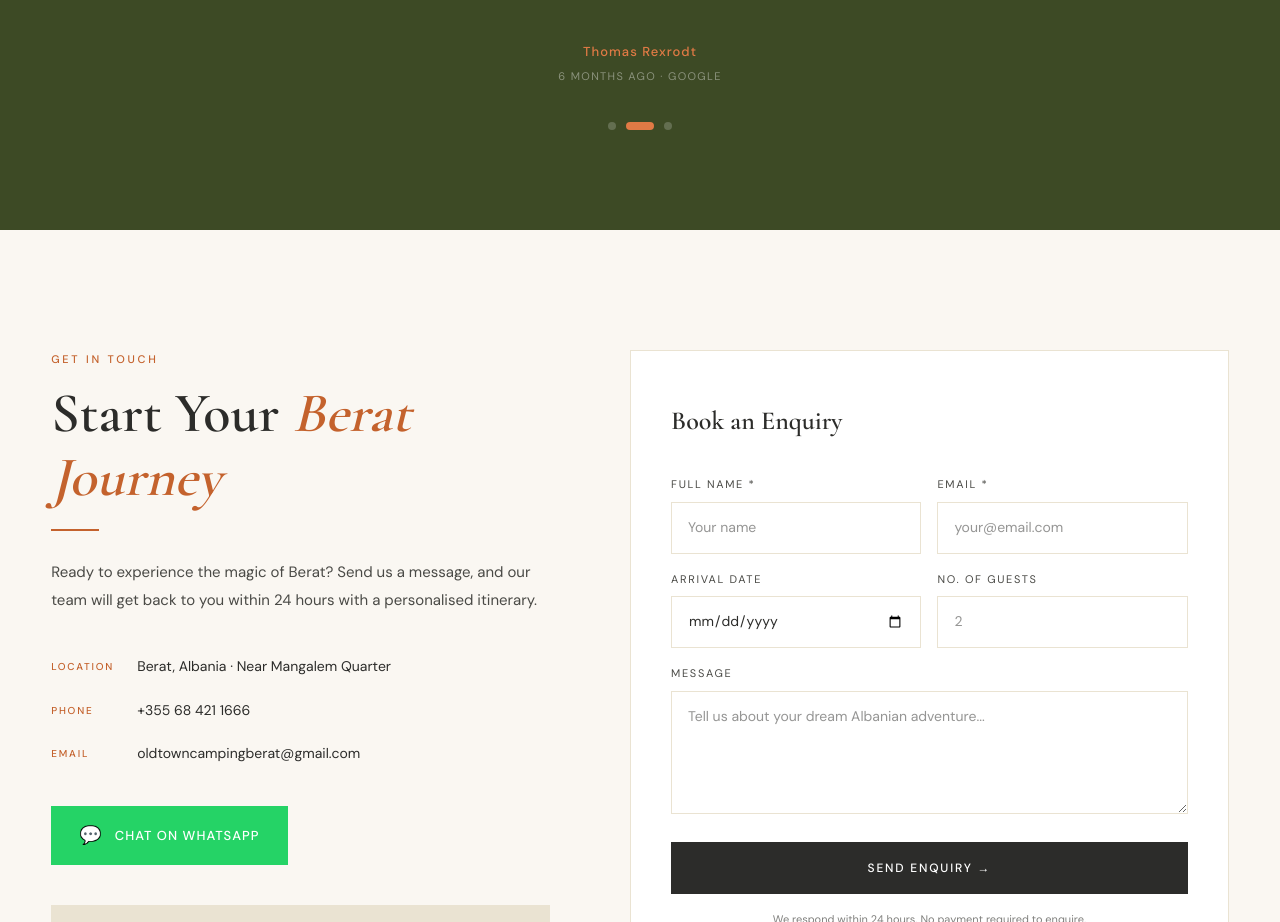
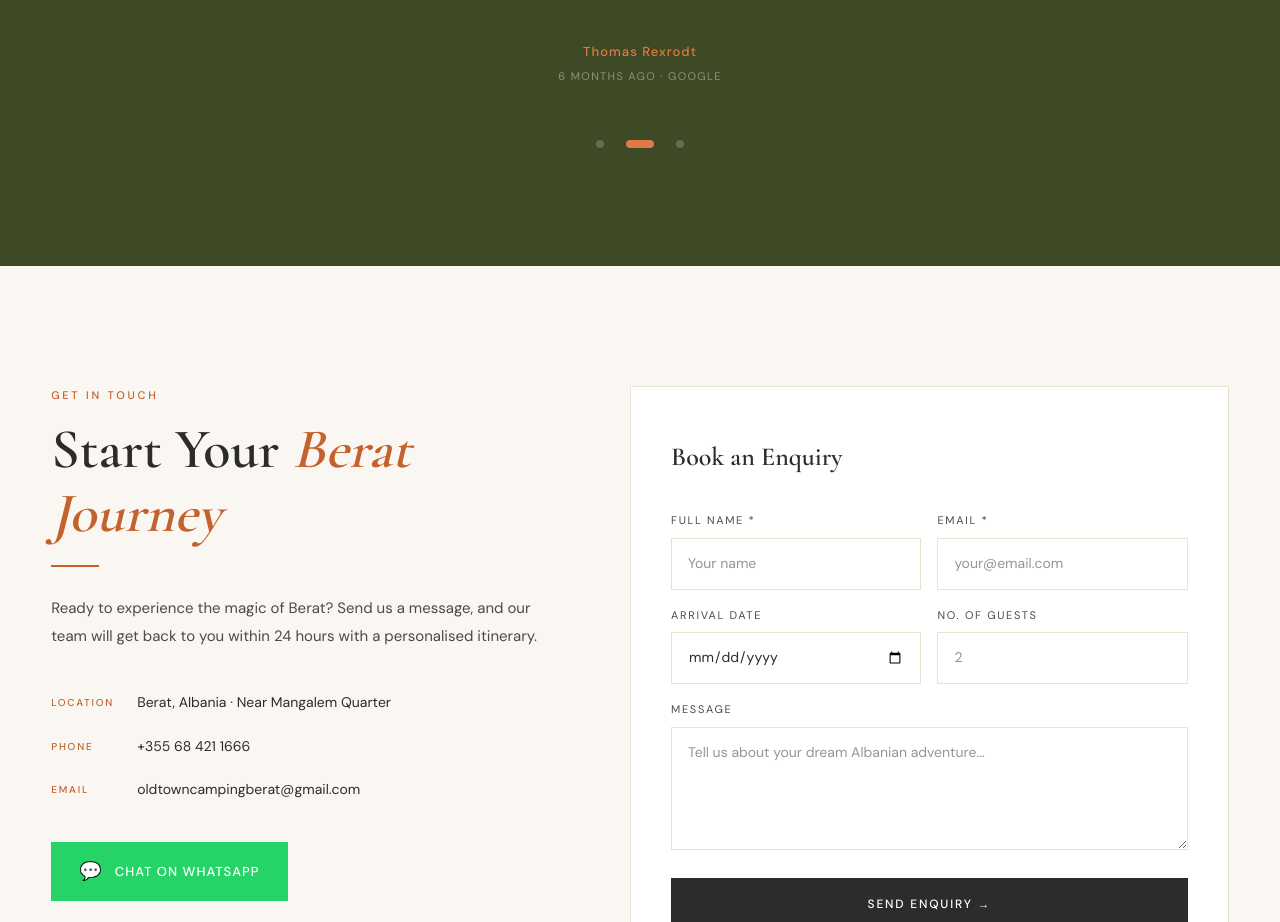
Before and after one commit to denisdaja/old-town-camping, a Next.js app: page / in a window 1280 px wide. Shown: the part 7372-8294 px from the top of the page. Built offline with nearby package versions, Linux system fonts and the light colour scheme; grey boxes are pictures that could not be loaded.

Commit message:
Fix accessibility: touch targets and form labels

```diff
--- a/components/sections/TestimonialsSection.tsx
+++ b/components/sections/TestimonialsSection.tsx
@@ -107,19 +107,25 @@ export default function TestimonialsSection() {
               key={i}
               onClick={() => setActive(i)}
               style={{
+                background: "none",
+                border: "none",
+                cursor: "pointer",
+                padding: "18px 6px",
+                display: "flex",
+                alignItems: "center",
+                justifyContent: "center",
+              }}
+              aria-label={`Review ${i + 1}`}
+            >
+              <span style={{
+                display: "block",
                 width: i === active ? 28 : 8,
                 height: 8,
                 borderRadius: 4,
                 background: i === active ? "var(--sunset-light)" : "rgba(255,255,255,0.2)",
-                border: "none",
-                cursor: "pointer",
                 transition: "all 0.3s ease",
-                padding: "18px 10px",
-                boxSizing: "content-box",
-                padding: 0,
-              }}
-              aria-label={`Review ${i + 1}`}
-            />
+              }} />
+            </button>
           ))}
         </div>
       </div>
```
